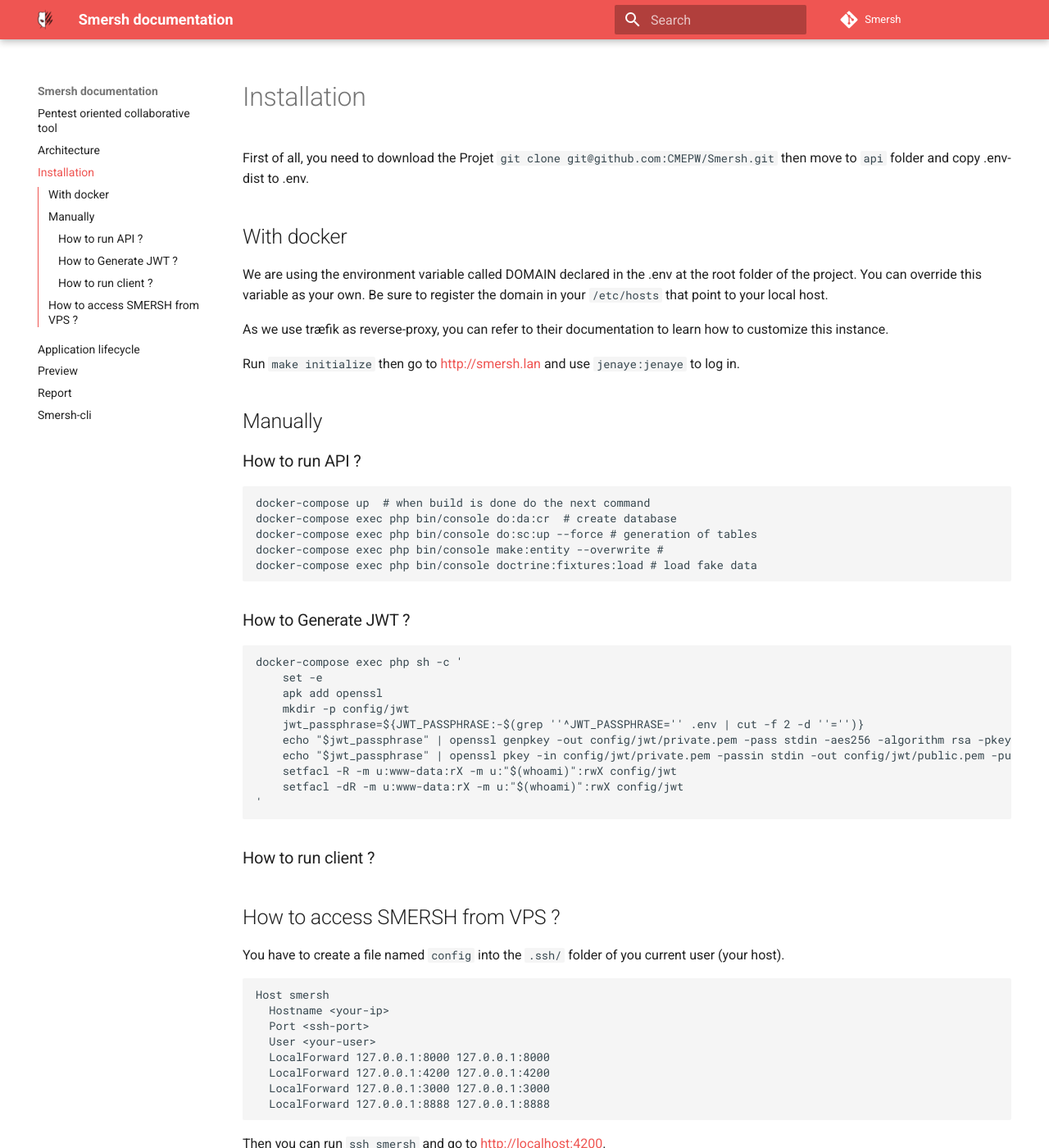
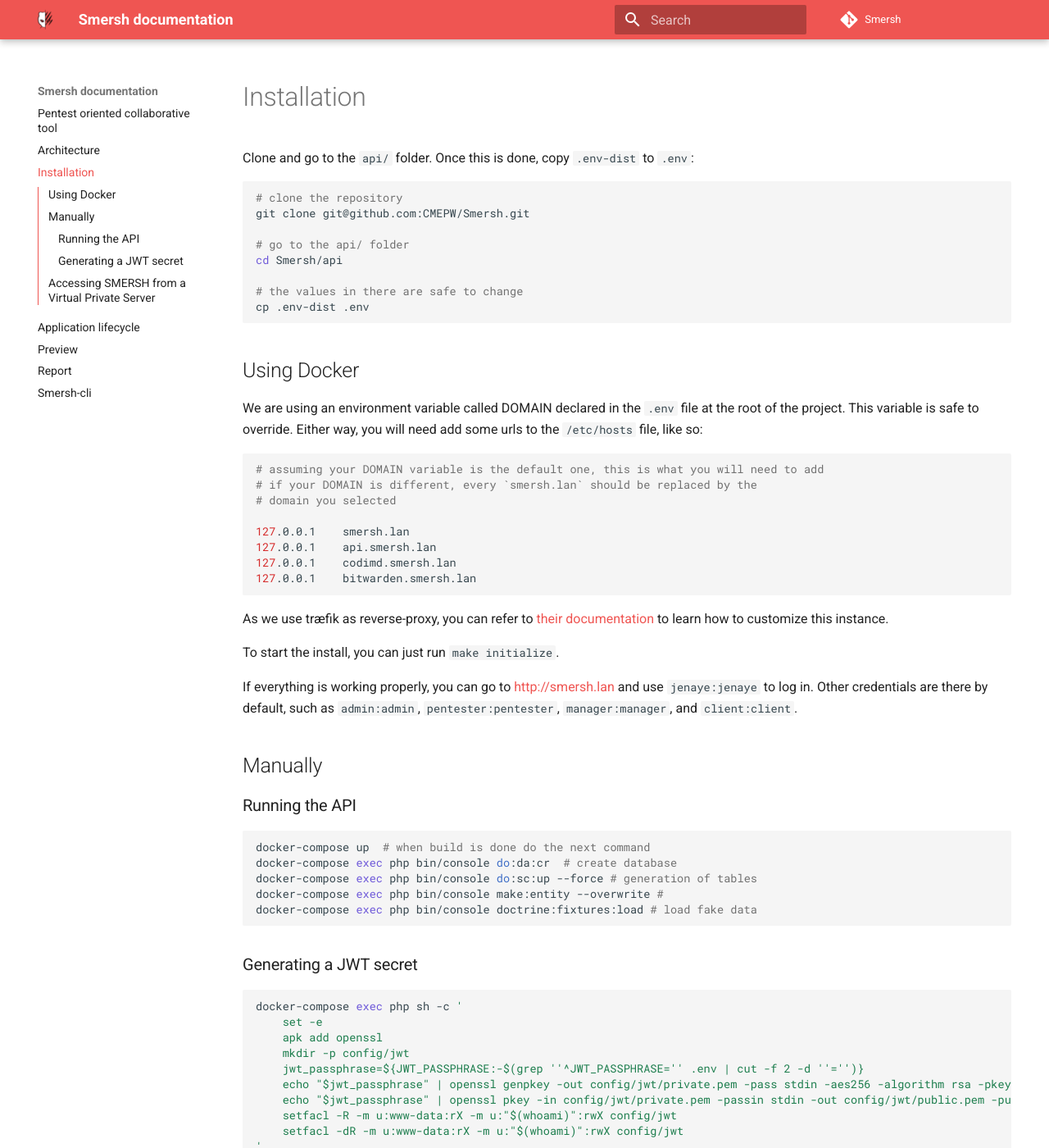
Before and after one commit to matro7sh/documentation, an MkDocs documentation site: the page built from docs/installation.md, in a window 1280 px wide and 1400 px high. Shown: the whole window at 82% size. Built offline with MkDocs 1.6.1 and Material for MkDocs 9.7.7, drawn with Linux system fonts in a browser that asks for light colours; comment, search, counter and statistics services are not loaded; some of the changed text lies outside the part shown.

Commit message:
(mod/docs)improving installation documentation

````diff
--- a/docs/installation.md
+++ b/docs/installation.md
@@ -1,23 +1,46 @@
 # Installation
 
-First of all, you need to download the Projet `git clone git@github.com:CMEPW/Smersh.git` then move to `api` folder and copy .env-dist to .env.
+Clone and go to the `api/` folder. Once this is done, copy `.env-dist` to `.env`:
 
-## With docker
+```bash
+# clone the repository
+git clone git@github.com:CMEPW/Smersh.git
 
-We are using the environment variable called DOMAIN declared in the .env at the root folder of the project.
-You can override this variable as your own. Be sure to register the domain in your `/etc/hosts` that point to your local host.
+# go to the api/ folder
+cd Smersh/api
 
-As we use træfik as reverse-proxy, you can refer to their documentation to learn how to customize this instance.
+# the values in there are safe to change
+cp .env-dist .env
+```
 
-Run `make initialize` then go to [http://smersh.lan](http://smersh.lan) and use `jenaye:jenaye` to log in.
+## Using Docker
 
+We are using an environment variable called DOMAIN declared in the `.env` file at the root of the project.
+This variable is safe to override. Either way, you will need add some urls to the `/etc/hosts` file, like so:
+
+```bash
+# assuming your DOMAIN variable is the default one, this is what you will need to add
+# if your DOMAIN is different, every `smersh.lan` should be replaced by the
+# domain you selected
+
+127.0.0.1    smersh.lan
+127.0.0.1    api.smersh.lan
+127.0.0.1    codimd.smersh.lan
+127.0.0.1    bitwarden.smersh.lan
+```
+
+As we use træfik as reverse-proxy, you can refer to [their documentation](https://doc.traefik.io/traefik/contributing/documentation/) to learn how to customize this instance.
+
+To start the install, you can just run `make initialize`.
+
+If everything is working properly, you can go to [http://smersh.lan](http://smersh.lan) and use `jenaye:jenaye` to log in.
+Other credentials are there by default, such as `admin:admin`, `pentester:pentester`, `manager:manager`, and `client:client`.
 
 ## Manually
 
-### How to run API ?
+### Running the API
 
-
-```
+```bash
 docker-compose up  # when build is done do the next command
 docker-compose exec php bin/console do:da:cr  # create database
 docker-compose exec php bin/console do:sc:up --force # generation of tables
@@ -26,9 +49,9 @@ docker-compose exec php bin/console doctrine:fixtures:load # load fake data
 
 ```
 
-### How to Generate JWT ?
+### Generating a JWT secret
 
-```
+```bash
 docker-compose exec php sh -c '
     set -e
     apk add openssl
@@ -41,15 +64,11 @@ docker-compose exec php sh -c '
 '
 ```
 
-### How to run client ?
-
-
-
-## How to access SMERSH from VPS ?
+## Accessing SMERSH from a Virtual Private Server
 
 You have to create a file named `config` into the `.ssh/` folder of you current user (your host).
 
-```
+```bash
 Host smersh
   Hostname <your-ip>
   Port <ssh-port>
````
